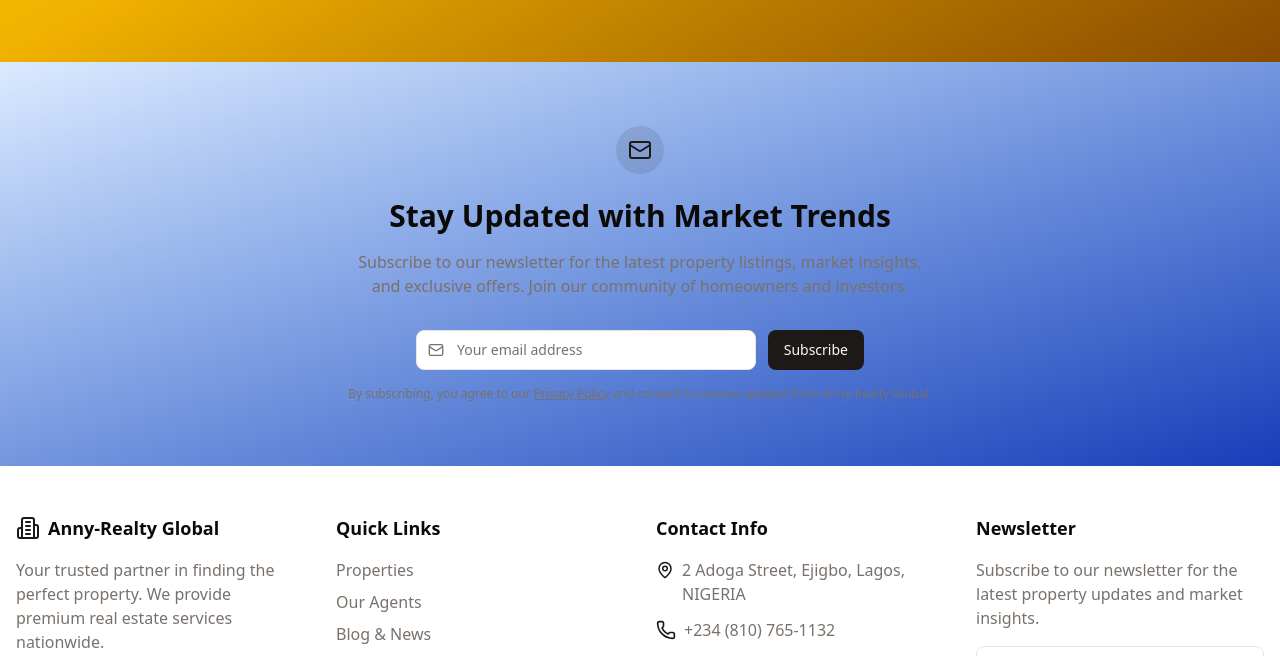
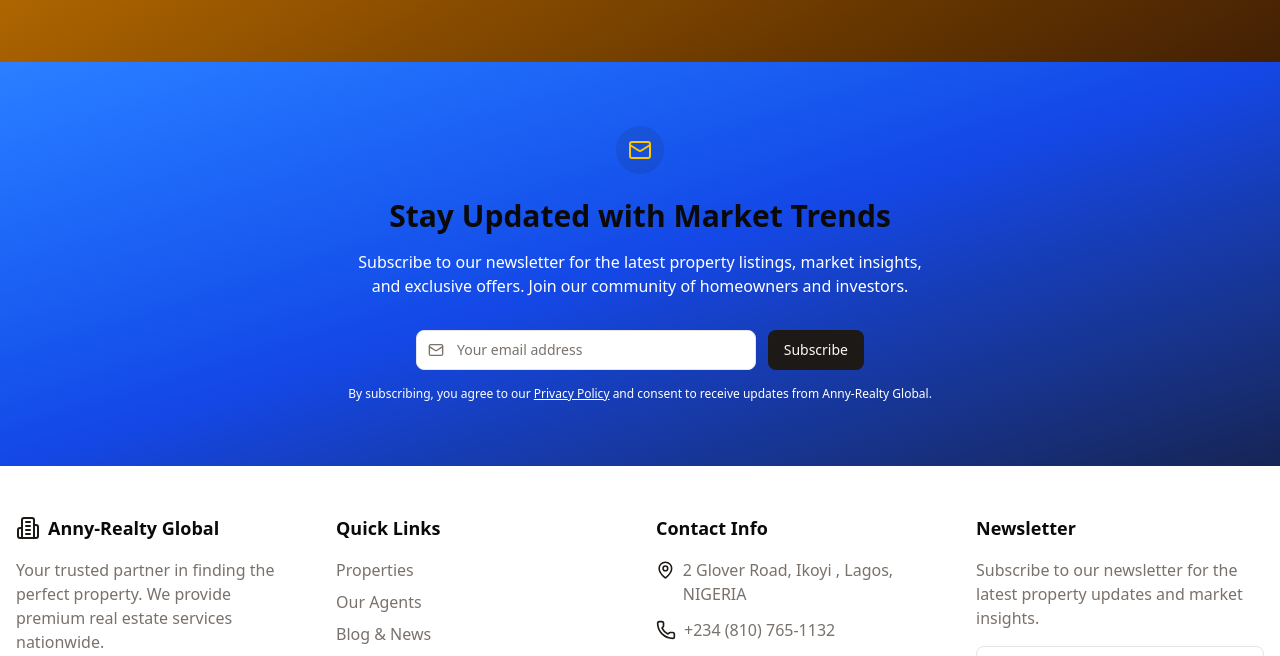
Before and after one commit to Eseoghene94/ReelEstate, a Next.js app: page / in a window 1280 px wide. Shown: the part 2541-3197 px from the top of the page. Built offline with nearby package versions, Linux system fonts and the light colour scheme.

Commit message:
modified:   app/page.tsx 	modified:   components/footer.tsx 	modified:   components/newsletter-signup.tsx

```diff
--- a/app/page.tsx
+++ b/app/page.tsx
@@ -173,7 +173,7 @@
         </div>
       </section>
       {/* Testimonials */}
-      <section className="py-16 bg-gradient-to-br from-yellow-100 via-yellow-500 to-yellow-800">
+      <section className="py-16 bg-gradient-to-br from-yellow-500 via-yellow-700 to-yellow-950">
         <div className="container mx-auto px-4">
           <div className="text-center mb-12">
             <h2 className="text-3xl font-bold mb-4">What Our Clients Say</h2>
@@ -186,7 +186,7 @@
         </div>
       </section>
       {/* NEWSLETTER */}
-      <section className="py-16 bg-gradient-to-br from-blue-100 via-blue-00 to-blue-800">
+      <section className="py-16 bg-gradient-to-br from-blue-500 via-blue-700 to-blue-950">
         <div className="container mx-auto px-4">
           <NewsletterSignup />
         </div>
--- a/components/footer.tsx
+++ b/components/footer.tsx
@@ -128,7 +128,7 @@
               <li className="flex items-start">
                 <MapPin className="h-5 w-5 mr-2 mt-0.5 text-primary" />
                 <span className="text-muted-foreground">
-                  2 Adoga Street, Ejigbo, Lagos, NIGERIA
+                  2 Glover Road, Ikoyi , Lagos, NIGERIA
                 </span>
               </li>
               <li className="flex items-center">
--- a/components/newsletter-signup.tsx
+++ b/components/newsletter-signup.tsx
@@ -150,12 +150,12 @@
   return (
     <div className="max-w-3xl mx-auto text-center">
       <div className="inline-flex items-center justify-center p-3 mb-6 rounded-full bg-primary/10">
-        <Mail className="h-6 w-6 text-primary" />
+        <Mail className="h-6 w-6 text-yellow-400" />
       </div>
       <h2 className="text-3xl font-bold mb-4">
         Stay Updated with Market Trends
       </h2>
-      <p className="text-muted-foreground mb-8 max-w-xl mx-auto">
+      <p className="text-white mb-8 max-w-xl mx-auto">
         Subscribe to our newsletter for the latest property listings, market
         insights, and exclusive offers. Join our community of homeowners and
         investors.
@@ -163,11 +163,11 @@
 
       {isSubscribed ? (
         <div className="flex flex-col items-center justify-center space-y-4">
-          <div className="h-12 w-12 rounded-full bg-green-100 flex items-center justify-center">
-            <CheckCircle2 className="h-6 w-6 text-green-600" />
+          <div className="h-12 w-12 rounded-full bg-green-300 flex items-center justify-center">
+            <CheckCircle2 className="h-6 w-6 text-green-800" />
           </div>
           <h3 className="text-xl font-semibold">Thank You for Subscribing!</h3>
-          <p className="text-muted-foreground">
+          <p className="text-white">
             You&apos;ll start receiving our newsletter with the latest updates
             and exclusive offers.
           </p>
@@ -197,7 +197,7 @@
         </form>
       )}
 
-      <p className="text-xs text-muted-foreground mt-4">
+      <p className="text-xs text-white mt-4">
         By subscribing, you agree to our{" "}
         <a href="/privacy-policy" className="underline hover:text-primary">
           Privacy Policy
```
Also changed, not shown: 1 other file (tests, documents, lock files or other folders).
